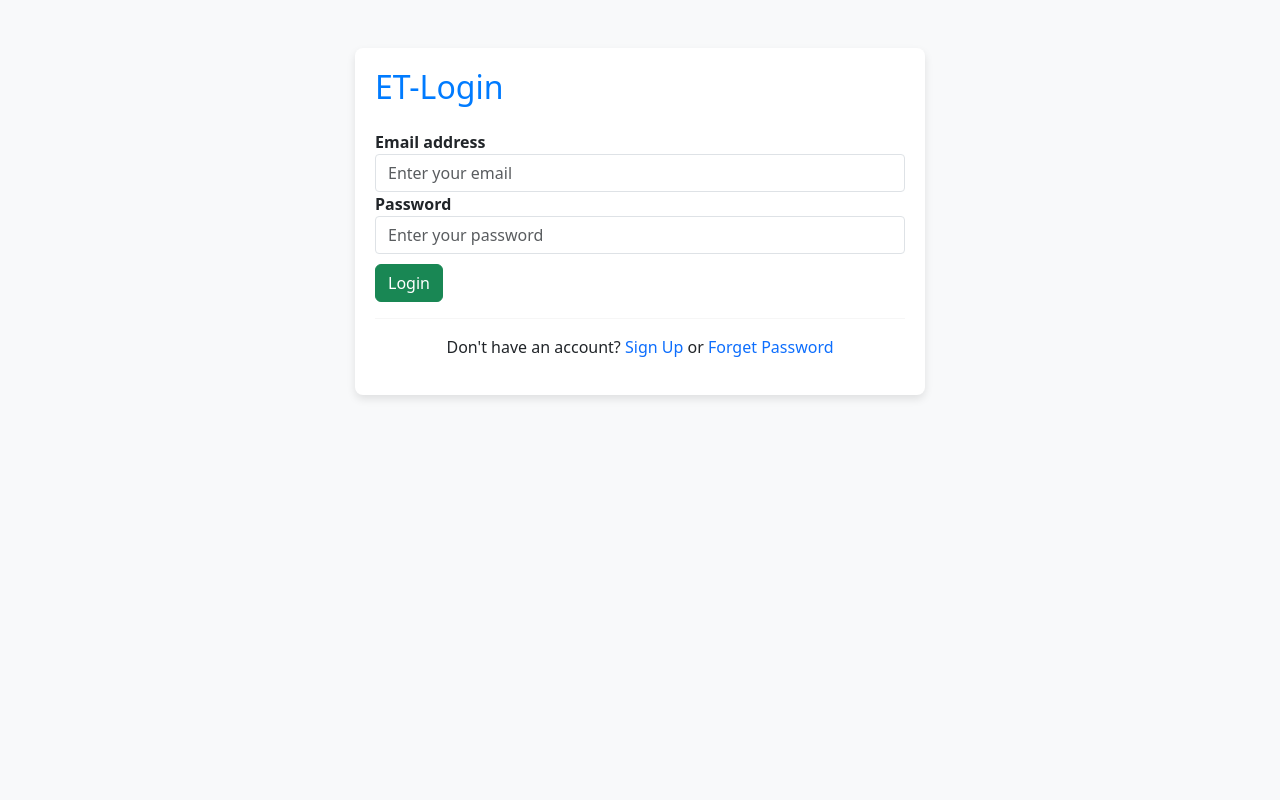
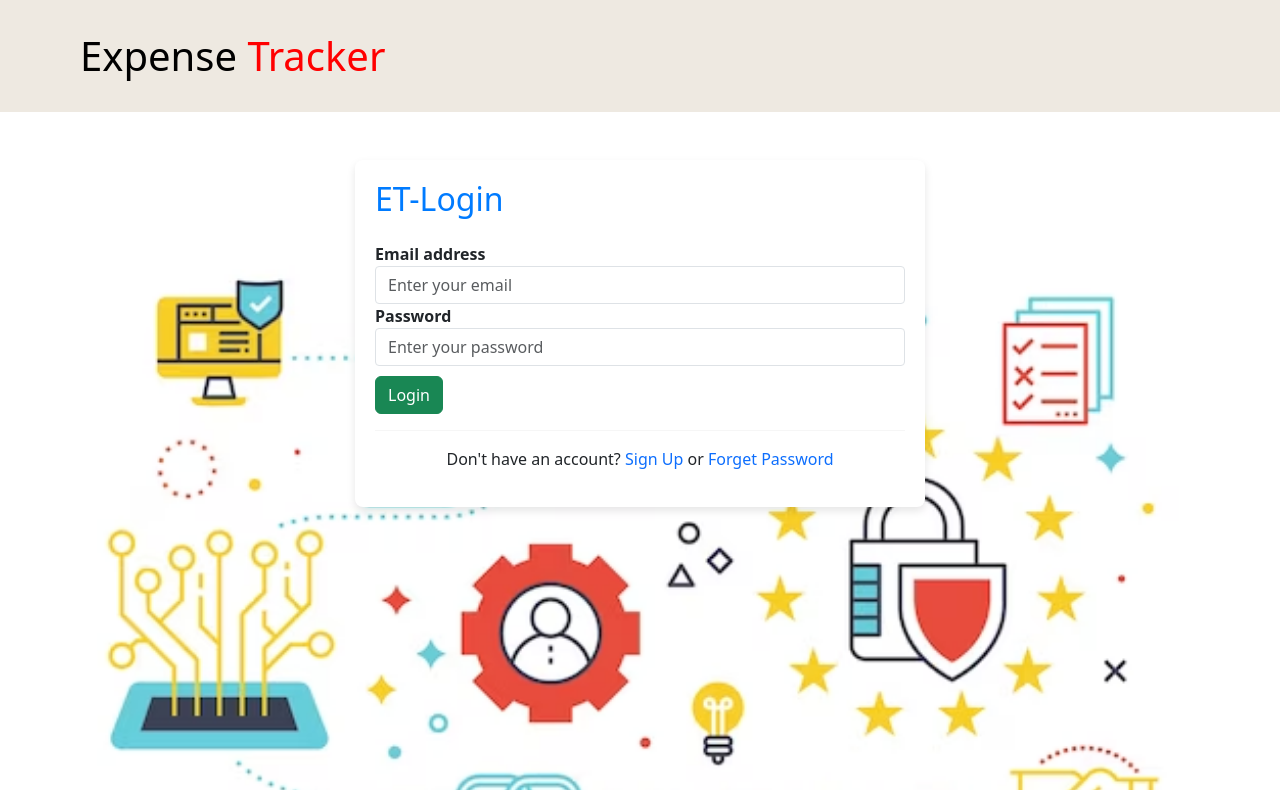
Before and after one commit to shahir143/BudgetTracker, a website: page public/login/login.html in a window 1280 px wide. Drawn offline with nearby package versions, Linux system fonts and the light colour scheme.

Commit message:
aws created

```diff
--- a/controllers/reset.js
+++ b/controllers/reset.js
@@ -9,7 +9,7 @@ const axios=require('axios');
 let defaultClient=sib.ApiClient.instance;
 
 let apiKey = defaultClient.authentications['api-key'];
-apiKey.apiKey=process.env.FORGET_API_KEY;
+apiKey.apiKey=process.env.BREVO_FORGET_API_KEY;
 
 let apiInstance=new sib.TransactionalEmailsApi();
 
--- a/public/expense/expenses.css
+++ b/public/expense/expenses.css
@@ -223,3 +223,6 @@ body {
   color: rgb(255, 0, 0);
   font-size: 25px;
 }
+#premiumBtn{
+  display: flex;
+}
--- a/public/login/login.css
+++ b/public/login/login.css
@@ -1,7 +1,3 @@
-body {
-    background-color: #f8f9fa;
-  }
-
   .container {
     margin-top: 50px;
   }
@@ -41,3 +37,24 @@ body {
   .text-center a:hover {
     text-decoration: underline;
   }
+
+  #title1{
+    color: black;
+  }
+  #title2{
+    color: red;
+  }
+  #title{
+    text-align: left;
+    padding-left: 5rem;
+    padding-top: 2rem;
+    font-size: 40px;
+    background-color: rgb(238, 233, 225);
+    padding-bottom: 2rem;
+  }
+  #bgimage {
+    background-image: url('../images/sinup.avif');
+    background-size: cover;
+    background-repeat: no-repeat;
+    height: 39.4rem;
+}
--- a/public/login/login.html
+++ b/public/login/login.html
@@ -9,7 +9,11 @@
   <link rel="stylesheet" href="./login.css">
 </head>
 <body>
-
+  <div>
+    <h2 id="title"><span id="title1">Expense</span>
+    <span id="title2">Tracker</span></h2>
+  </div>
+  <div id="bgimage">
     <div class="container mt-5">
       <div class="row justify-content-center">
         <div class="col-md-6">
@@ -31,6 +35,7 @@
         </div>
       </div>
     </div>
+  </div>
 <script src="https://cdn.jsdelivr.net/npm/bootstrap@5.3.2/dist/js/bootstrap.bundle.min.js" integrity="sha384-C6RzsynM9kWDrMNeT87bh95OGNyZPhcTNXj1NW7RuBCsyN/o0jlpcV8Qyq46cDfL" crossorigin="anonymous"></script>
 <script src="./login.js"></script>
 </body>
--- a/public/signup/signup.css
+++ b/public/signup/signup.css
@@ -1,6 +1,4 @@
-body {
-    background-color: #f8f9fa;
-  }
+
 
   .container {
     margin-top: 50px;
@@ -15,7 +13,6 @@ body {
 
   h2 {
     color: #007bff;
-    text-align: center;
   }
 
   label {
@@ -42,3 +39,24 @@ body {
   .text-center a:hover {
     text-decoration: underline;
   }
+
+  #title1{
+    color: red;
+  }
+  #title2{
+    color: black;
+  }
+  #title{
+    text-align: left;
+    padding-left: 5rem;
+    padding-top: 2rem;
+    font-size: 40px;
+    background-color: rgb(238, 233, 225);
+    padding-bottom: 2rem;
+  }
+  #bgimage {
+    background-image: url('../images/sinup.avif');
+    background-size: cover;
+    background-repeat: no-repeat;
+    height: 39.4rem;
+}
```
Also changed, not shown: controllers/report.js (added, +10 -0 lines), model/report.js (added, +11 -0 lines), public/expense/expense.html (+7 -3 lines), public/expense/expenses.js (+9 -0 lines), public/signup/signup.html (+6 -1 lines), util/database.js (+9 -5 lines), public/images/sinup.avif (added). Lines whose indentation alone changed are shown as unchanged.
